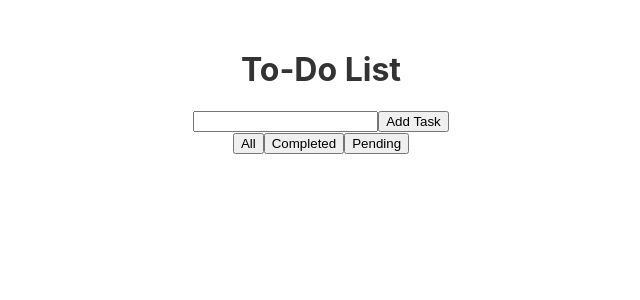
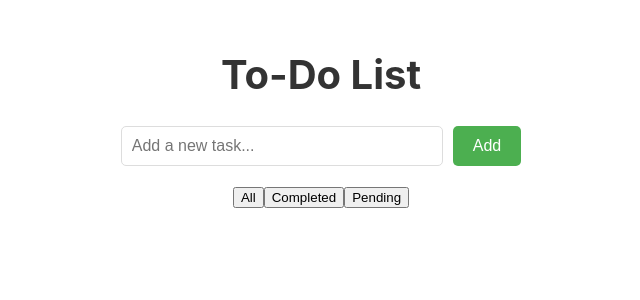
Before and after one commit to relaxedrohan/react-todo, a React (Create React App) app: page / in a window 1280 px wide. Shown: the top 300 px of the page, without its empty margins (319-959 px from the left). Built offline with nearby package versions, Linux system fonts and the light colour scheme.

Commit message:
Applied basic css to create todo bar

```diff
--- /dev/null
+++ b/src/components/AddTodo.css
@@ -0,0 +1,28 @@
+.add-todo {
+  display: flex;
+  justify-content: center;
+  margin: 20px 0;
+}
+
+.todo-input {
+  padding: 10px;
+  font-size: 16px;
+  border: 1px solid #ddd;
+  border-radius: 5px;
+  width: 300px;
+  margin-right: 10px;
+}
+
+.add-btn {
+  background-color: #4caf50;
+  color: white;
+  border: none;
+  border-radius: 5px;
+  padding: 10px 20px;
+  cursor: pointer;
+  font-size: 16px;
+}
+
+.add-btn:hover {
+  background-color: #45a049;
+}
--- a/src/components/AddTodo.js
+++ b/src/components/AddTodo.js
@@ -1,14 +1,19 @@
 import React from 'react';
+import './AddTodo.css';
 
-const AddTodo = ({ newTask, setNewTask, addTask }) => (
-  <div>
+const AddTodo = ({ newTask, setNewTask, addTask }) => {
+  return (
+    <div className="add-todo">
       <input
         type="text"
         value={newTask}
         onChange={(e) => setNewTask(e.target.value)}
+        placeholder="Add a new task..."
+        className="todo-input"
       />
-    <button onClick={addTask}>Add Task</button>
+      <button onClick={addTask} className="add-btn">Add</button>
     </div>
   );
+};
 
 export default AddTodo;
--- /dev/null
+++ b/src/components/TodoApp.css
@@ -0,0 +1,9 @@
+.todo-app {
+  text-align: center;
+  margin-top: 50px;
+}
+
+.todo-header {
+  color: #333;
+  font-size: 2.5rem;
+}
--- a/src/components/TodoApp.js
+++ b/src/components/TodoApp.js
@@ -2,6 +2,7 @@ import React, { useState, useEffect } from 'react';
 import AddTodo from "./AddTodo";
 import Filter from "./Filter";
 import TodoList from "./TodoList";
+import './TodoApp.css';
 
 export default function TodoApp() {
     const [tasks, setTasks] = useState(() => JSON.parse(localStorage.getItem('tasks')) || []);
@@ -27,8 +28,8 @@ export default function TodoApp() {
 
 
     return(
-    <div style={{ textAlign: 'center', marginTop: '50px' }}>
-      <h1 style={{ color: '#333' }}>To-Do List</h1>
+    <div className="todo-app">
+      <h1 className="todo-header">To-Do List</h1>
       <AddTodo newTask={newTask} setNewTask={setNewTask} addTask={addTask} />
       <Filter setFilter={setFilter} />
       <TodoList tasks={filteredTasks} toggleTask={toggleTask} deleteTask={deleteTask} />
```
Lines whose indentation alone changed are shown as unchanged.
